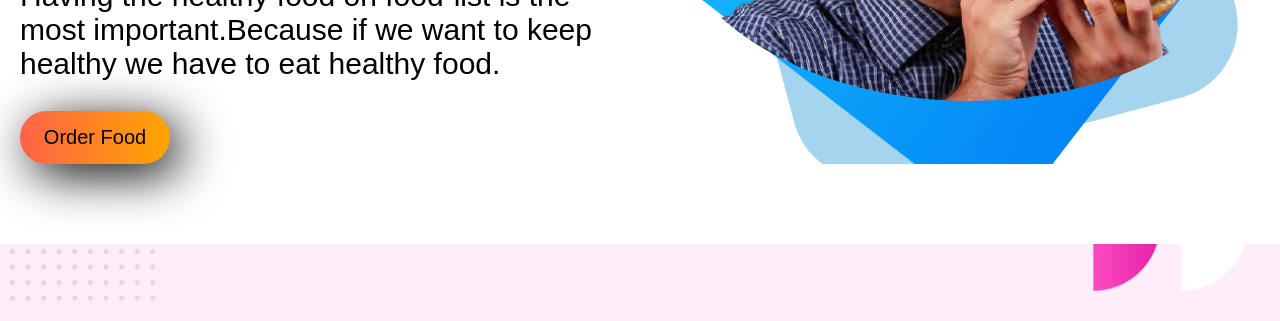
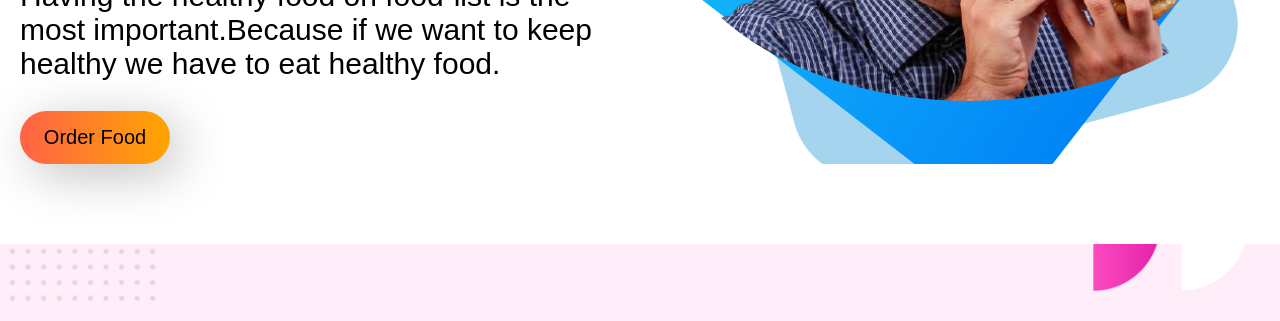
Before and after one commit to Md-Rubel-Ahmed-Rana/eating-healthy-food-project, a plain HTML site: page index.html in a window 1280 px wide. Shown: the part 392-713 px from the top of the page. Drawn offline with Linux system fonts and the light colour scheme.

Commit message:
Changed style on Order-btn (box-shadow) color

```diff
--- a/style.css
+++ b/style.css
@@ -47,7 +47,7 @@ header{
     border: none;
     width: 150px;
     font-size: 20px;
-    box-shadow: 10px 10px 50px;
+    box-shadow: 10px 10px 50px  #00000040;
 }
 
 .main-div{
```
